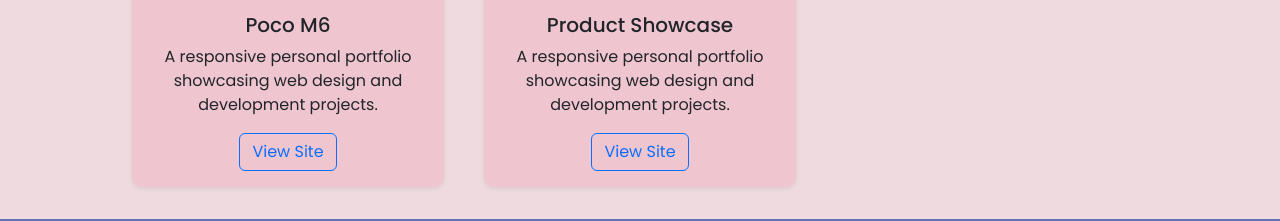
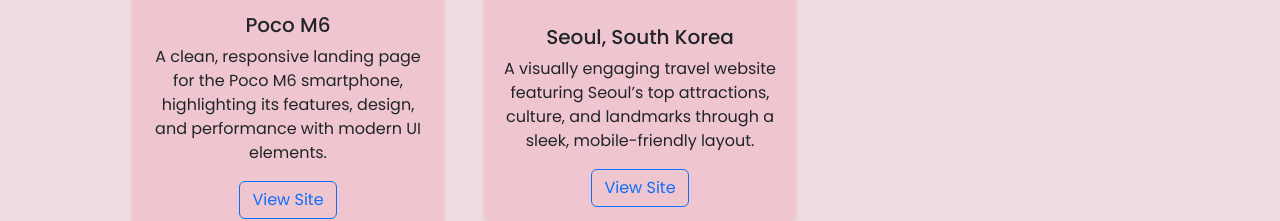
Before and after one commit to stephenyvelasco/stephenyvelasco.github.io, a plain HTML site: page index.html in a window 1280 px wide. Shown: the part 1876-2097 px from the top of the page. Drawn offline with nearby package versions, Linux system fonts and the light colour scheme; grey boxes are pictures that could not be loaded; a web font is replaced by a local one.

Commit message:
updated index

```diff
--- a/index.html
+++ b/index.html
@@ -171,8 +171,8 @@
             </div>
             <div class="card-body">
               <h5 class="card-title text-center">Poco M6</h5>
-              <p class="card-text text-center">A responsive personal portfolio
-                showcasing web design and development projects.</p>
+              <p class="card-text text-center">A clean, responsive landing page for the Poco M6 smartphone,
+            highlighting its features, design, and performance with modern UI elements.</p>
               <div class="text-center">
                 <a href="https://stephenyvelasco.github.io/webdev-project1/"
                   target="_blank"
@@ -189,9 +189,9 @@
                 style="border:0;" loading="lazy"></iframe>
             </div>
             <div class="card-body">
-              <h5 class="card-title text-center">Product Showcase</h5>
-              <p class="card-text text-center">A responsive personal portfolio
-                showcasing web design and development projects.</p>
+              <h5 class="card-title text-center">Seoul, South Korea</h5>
+              <p class="card-text text-center">A visually engaging travel website featuring Seoul’s top attractions,
+            culture, and landmarks through a sleek, mobile-friendly layout.</p>
               <div class="text-center">
                 <a href="https://stephenyvelasco.github.io/seoul-korea/"
                   target="_blank"
```
